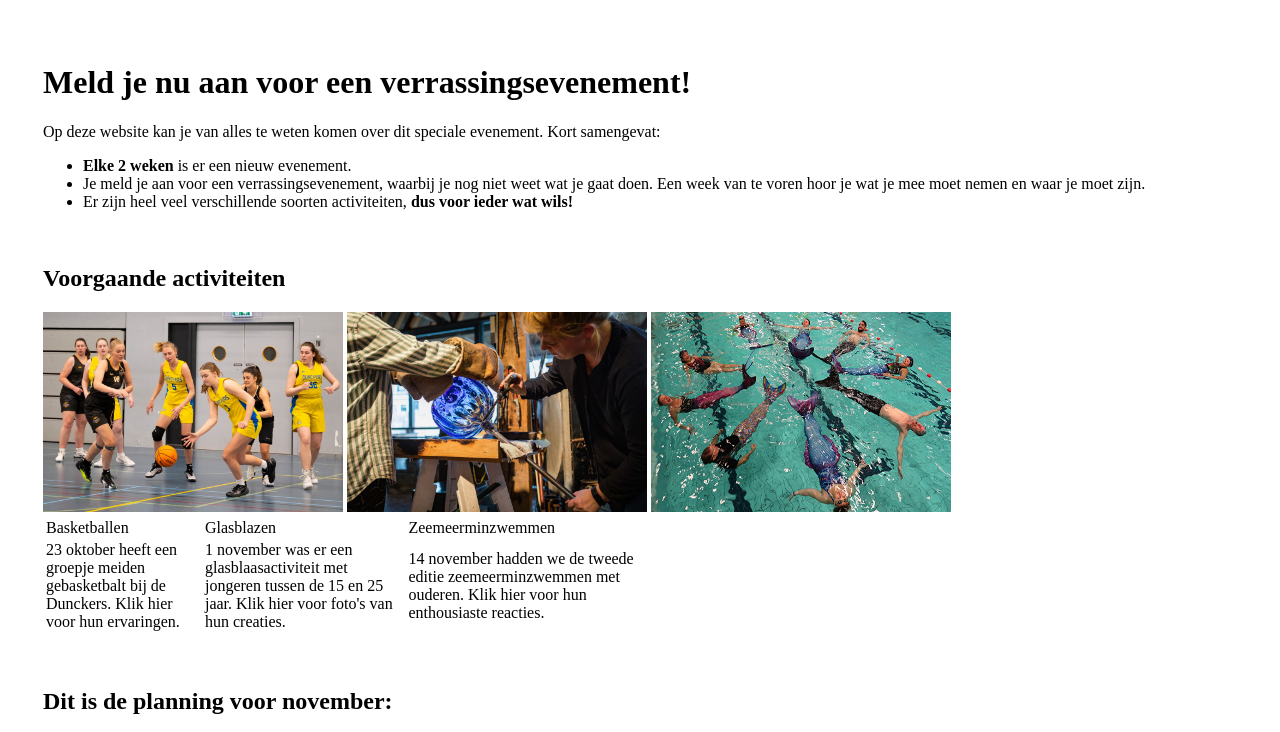
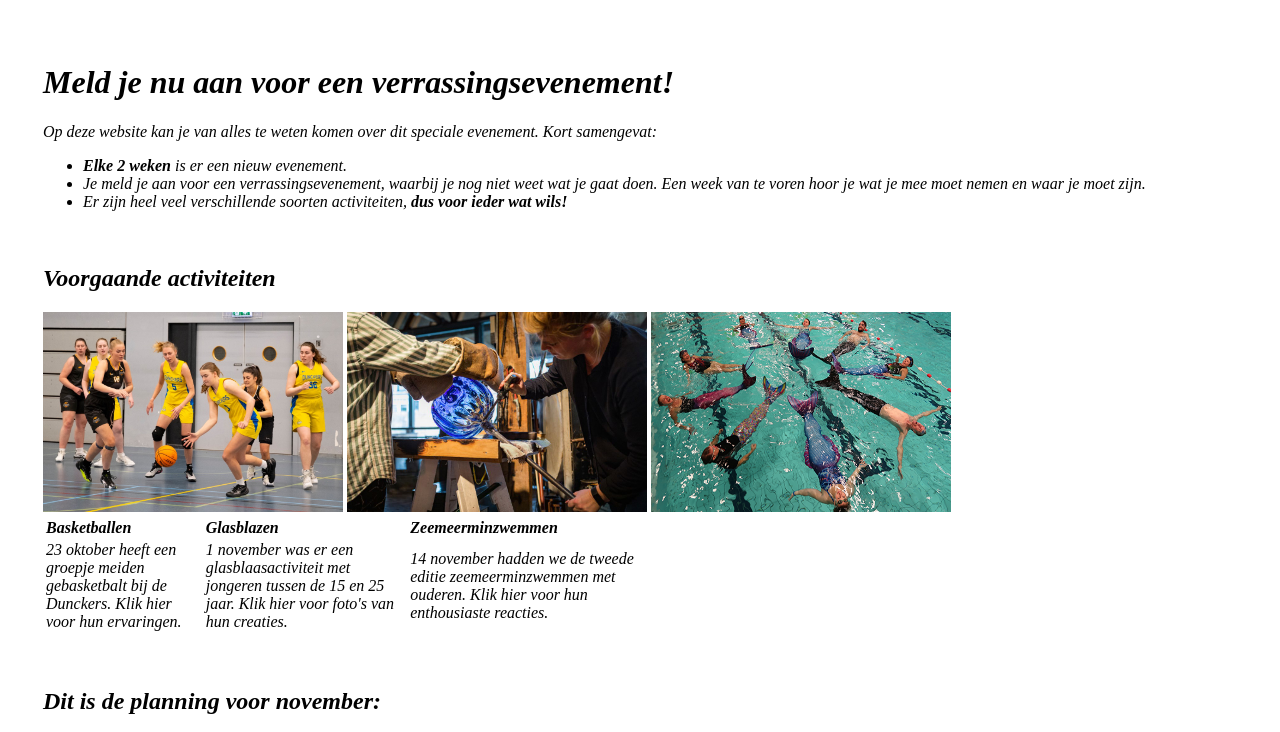
Before and after one commit to 199700-EC/html-weekopdracht-2-bouwen, a plain HTML site: page index.html in a window 1280 px wide. Shown: the top 732 px of the page. Drawn offline with Linux system fonts and the light colour scheme.

Commit message:
WebLab Run 20-11-2026 11:52:33 (UTC+01:00)

```diff
--- a/index.html
+++ b/index.html
@@ -12,7 +12,7 @@
 </head>
 
 <body style="padding: 35px">
-    <h1>Meld je nu aan voor een verrassingsevenement!</h1>
+    <h1><em>Meld je nu aan voor een verrassingsevenement!<em></h1>
     <p>Op deze website kan je van alles te weten komen over dit speciale evenement. Kort samengevat:</p>
     <ul>
       <li><b>Elke 2 weken </b> is er een nieuw evenement.</li>
@@ -31,9 +31,9 @@
 
   <table>
     <tr>
-      <td>Basketballen</td>
-      <td>Glasblazen</td>
-      <td>Zeemeerminzwemmen</td>
+      <td><b>Basketballen</b></td>
+      <td><b>Glasblazen</b></td>
+      <td><b>Zeemeerminzwemmen</b></td>
     </tr>
     <tr>
       <td>23 oktober heeft een groepje meiden gebasketbalt bij de Dunckers. Klik hier voor hun ervaringen.</td>
```
Also changed, not shown: 1 other file.
